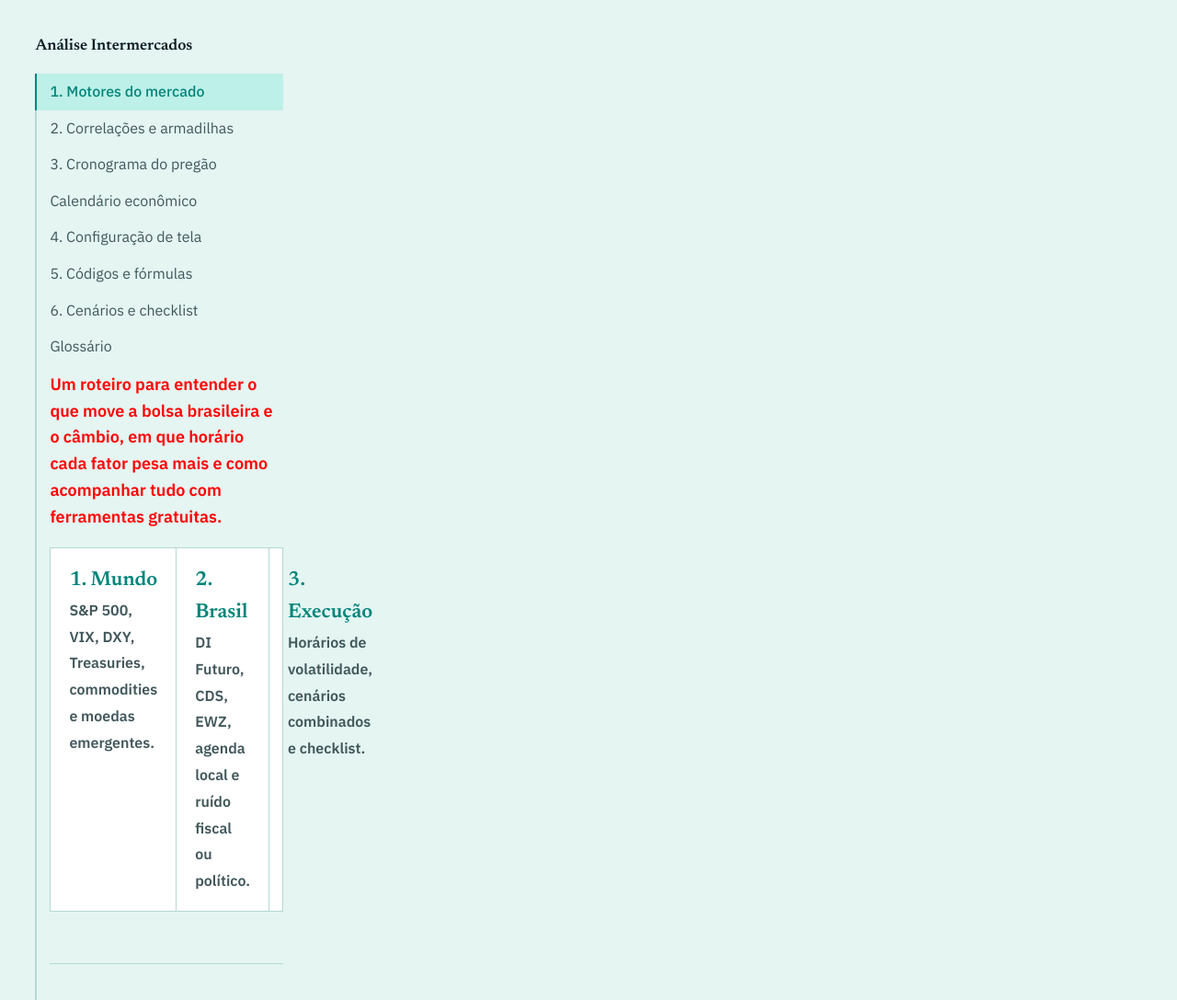
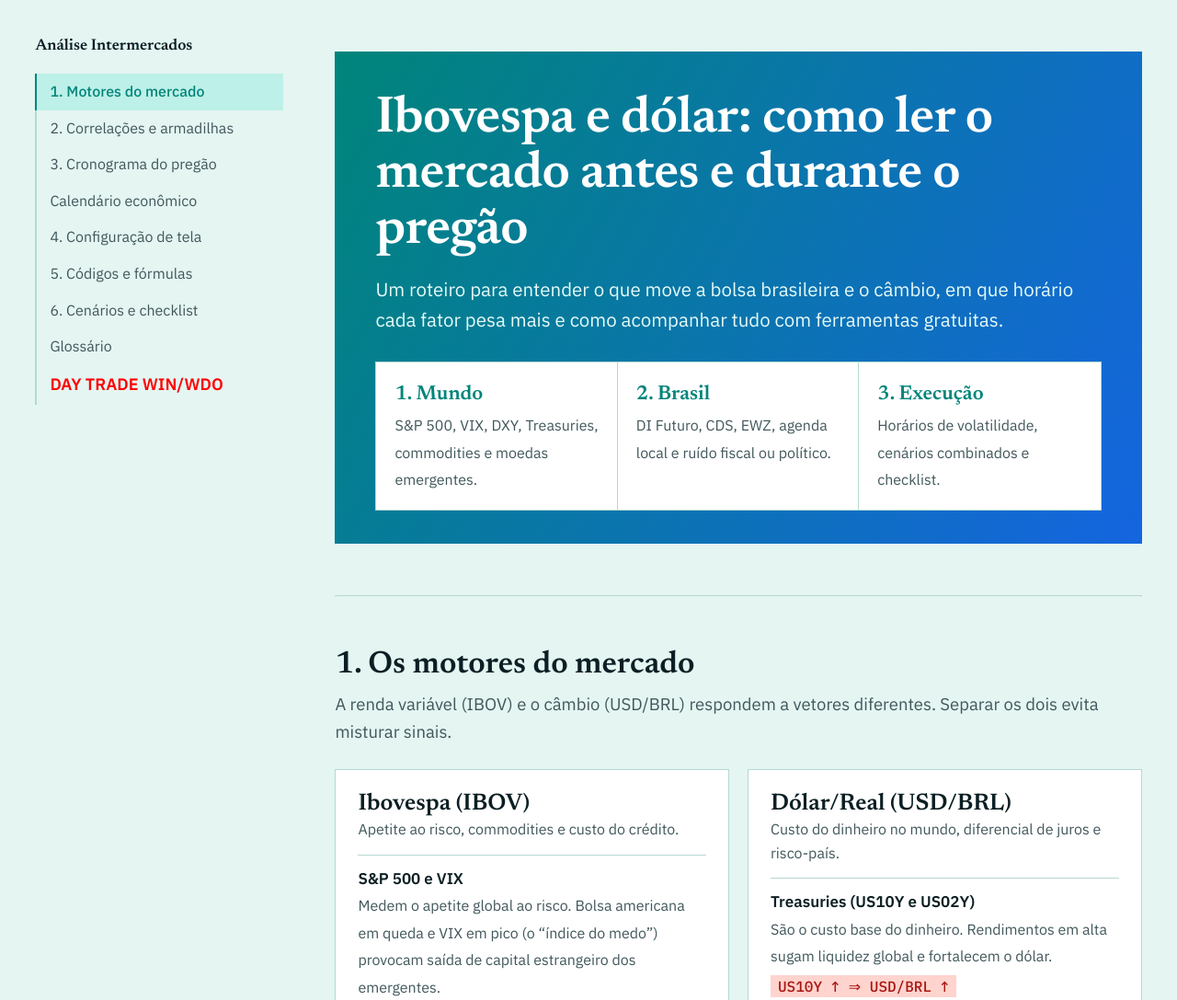
Before and after one commit to jmelo2023/mercado, a plain HTML site: page index.html in a window 1280 px wide. Shown: the top 1087 px of the page at 92% size. Drawn offline with Linux system fonts and the light colour scheme.

Commit message:
Fix HTML link formatting for DAY TRADE WIN/WDO

```diff
--- a/index.html
+++ b/index.html
@@ -140,7 +140,7 @@ nav a.on,nav a:hover{background:var(--teal-l)}
 <a href="#codigos">5. Códigos e fórmulas</a>
 <a href="#pratica">6. Cenários e checklist</a>
 <a href="#glossario">Glossário</a>
-<a href="https://jmelo2023.github.io/mercado/daytrade.html" style="color: red; font-size: 18px; font-weight: bold;>DAY TRADE WIN/WDO</a>
+<a href="https://jmelo2023.github.io/mercado/daytrade.html" style="color: red; font-size: 18px; font-weight: bold;">DAY TRADE WIN/WDO</a>
 </nav>
 
 <main>
```
